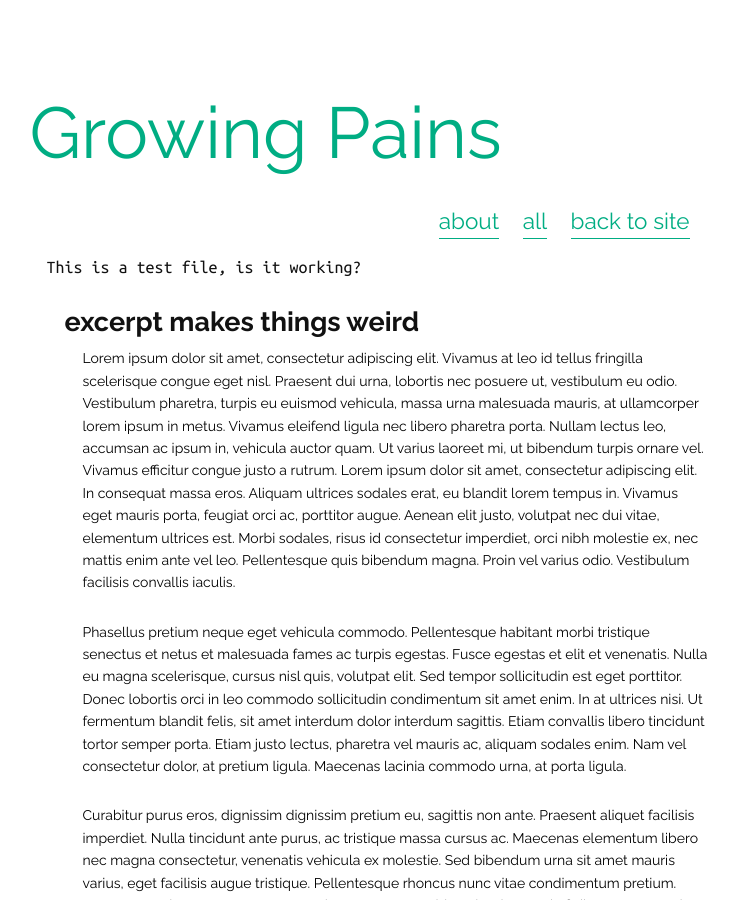
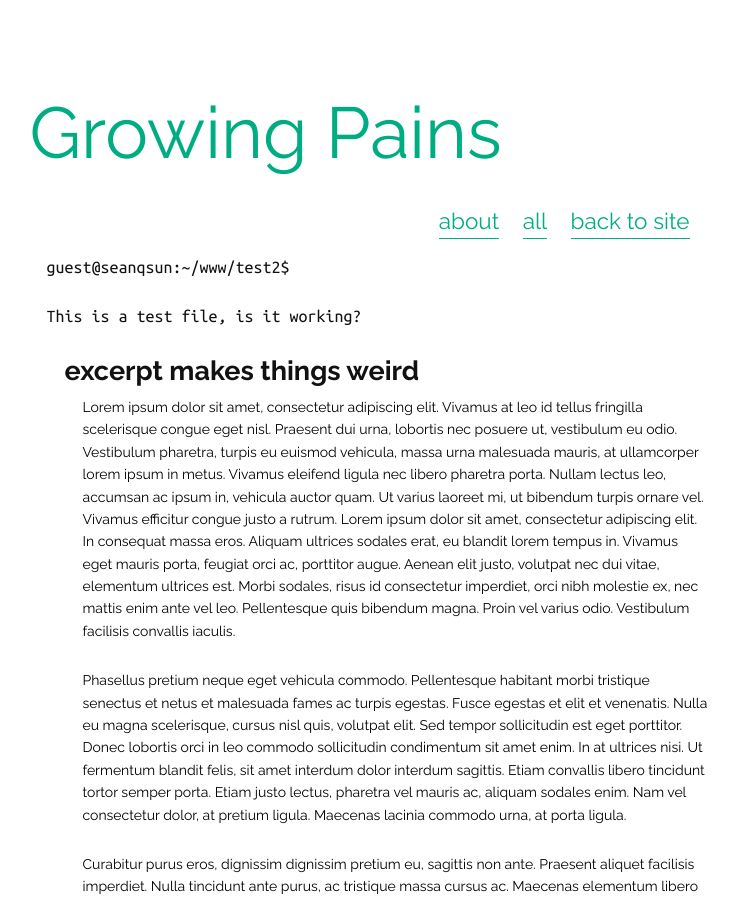
Before and after one commit to Sean-Q-Sun/Sean-Q-Sun.github.io, a Jekyll site: the page built from _posts/2017-02-21-test2.md, in a window 1280 px wide and 900 px high. Shown: the whole window, without its empty margins (245-983 px from the left). Built offline with Jekyll 4.4.1, drawn with Linux system fonts in a browser that asks for light colours.

Commit message:
Update post.html

```diff
--- a/_layouts/post.html
+++ b/_layouts/post.html
@@ -32,7 +32,7 @@
         <a class="link2 work" href="{{site.baseurl}}/blog/all">all</a>
         <a class="link2 blog" href="{{site.url}}">back to site</a>
 	</nav>
-
+	   <h3> guest@seanqsun:~/www/{{page.title}}$ {{page.command}} </h3>
     {{ content }}
     </div>
 
```
